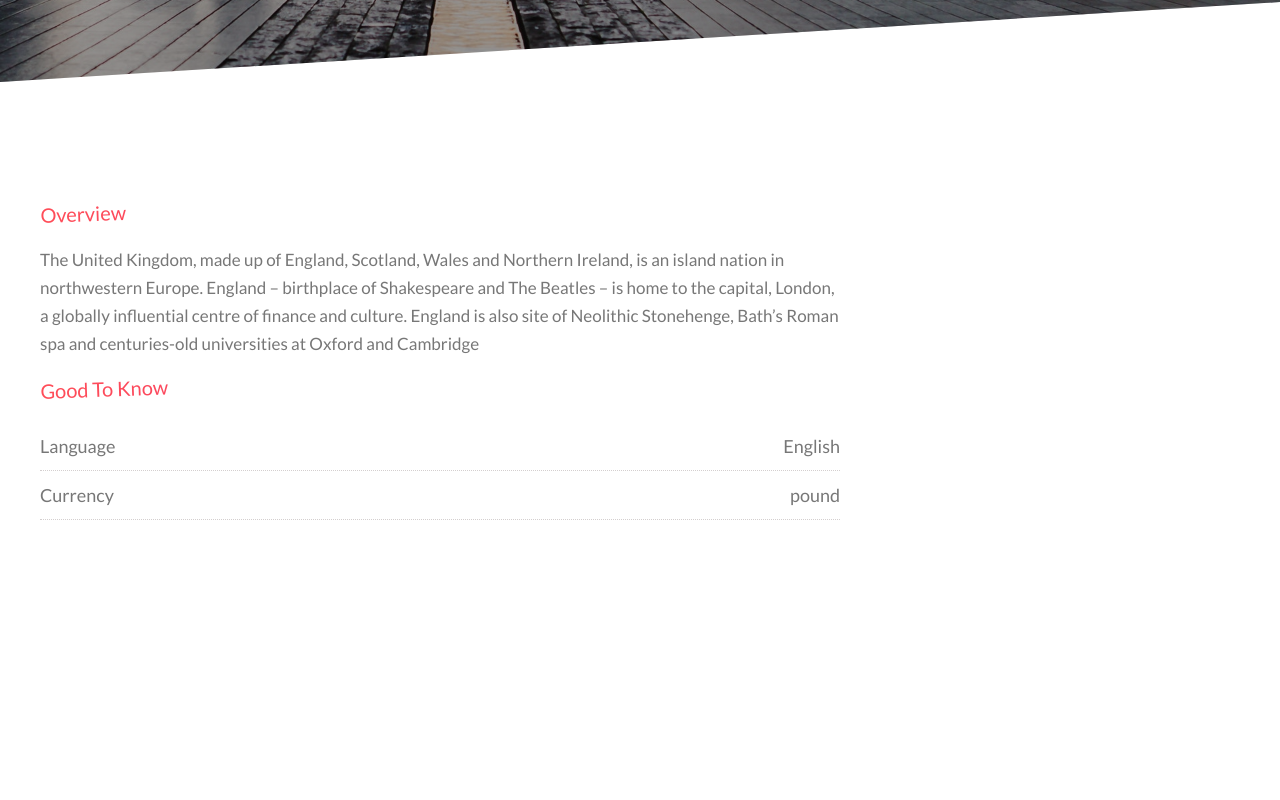
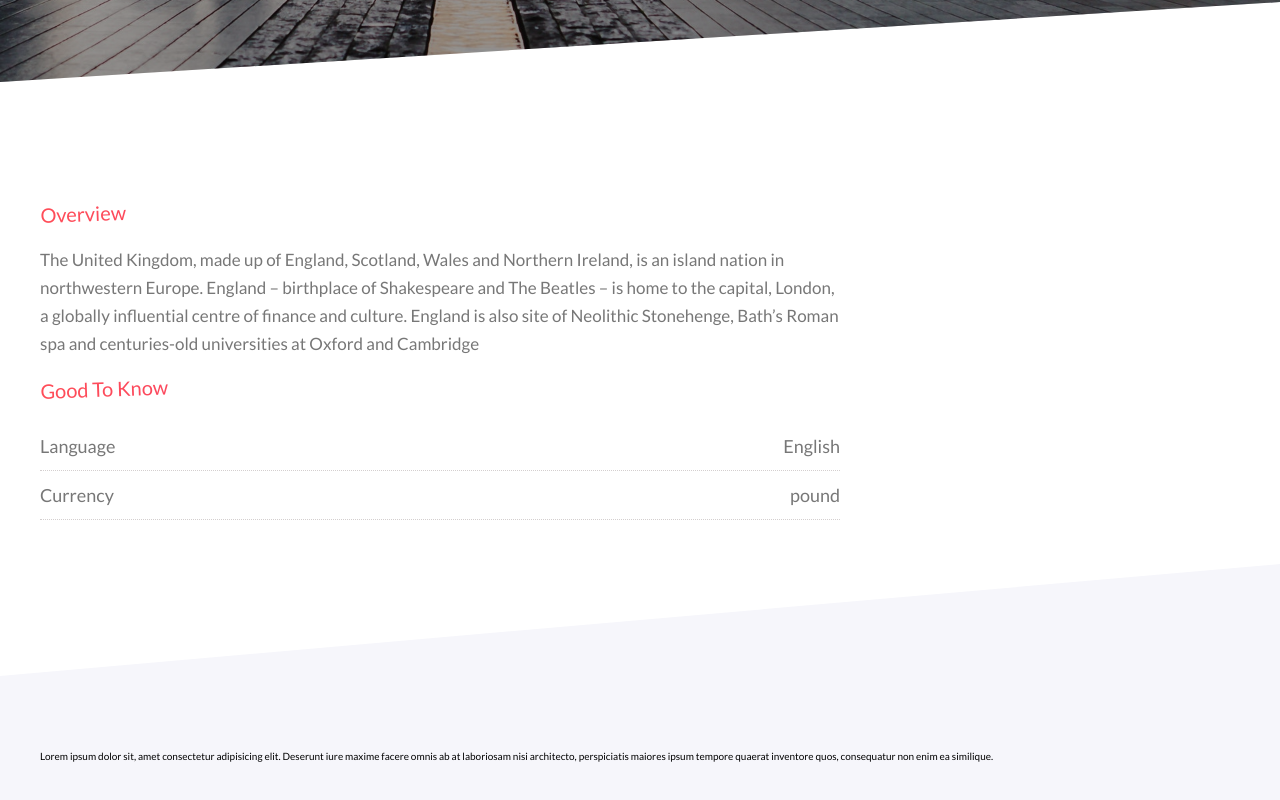
Before and after one commit to NamNguyenGit/NextLevelSolutionTrain, a React (Create React App) app in the folder Udemy_courses/travel-website/: page /details/1 in a window 1280 px wide. Shown: the part 718-1518 px from the top of the page. Before the commit the page ends 1338 px from the top, so only its background shows below. Built offline with nearby package versions, Linux system fonts and the light colour scheme.

Commit message:
create Skew background

```diff
--- /dev/null
+++ b/Udemy_courses/travel-website/src/components/Cities.js
@@ -0,0 +1,15 @@
+const Cities = () => {
+  return (
+    <div className="cities">
+      <div className="container">
+        <div className="cities__container">
+          Lorem ipsum dolor sit, amet consectetur adipisicing elit. Deserunt
+          iure maxime facere omnis ab at laboriosam nisi architecto,
+          perspiciatis maiores ipsum tempore quaerat inventore quos, consequatur
+          non enim ea similique.
+        </div>
+      </div>
+    </div>
+  );
+};
+export default Cities;
--- a/Udemy_courses/travel-website/src/main.scss
+++ b/Udemy_courses/travel-website/src/main.scss
@@ -8,3 +8,4 @@
 @use "scss/components/destinations";
 @use "scss/abstracts/buttons";
 @use "scss/components/destinationinfo";
+@use "scss/components/cities";
--- a/Udemy_courses/travel-website/src/pages/Details.js
+++ b/Udemy_courses/travel-website/src/pages/Details.js
@@ -5,6 +5,7 @@ import { DETAILS, CITIES } from "../context/types/DestinationsType";
 import Header from "../components/Header";
 import { Helmet } from "react-helmet-async";
 import DestinationInfo from "../components/DestinationInfo";
+import Cities from "../components/Cities";
 const Details = () => {
   const { destinationsData, dispatch } = useContext(DestinationsContext);
   console.log(destinationsData.details);
@@ -25,6 +26,7 @@ const Details = () => {
       </Helmet>
       <Header heading={details.name} image={details.bigImage}></Header>
       <DestinationInfo details={details} />
+      <Cities />
     </>
   );
 };
--- a/Udemy_courses/travel-website/src/scss/abstracts/_variables.scss
+++ b/Udemy_courses/travel-website/src/scss/abstracts/_variables.scss
@@ -7,3 +7,4 @@ $blackDark: #1c1d1f;
 $silverlight: #aaa;
 $silverDark: #777;
 $silverLight-50: #d4cfcf;
+$silverlight-40: #f6f6fb;
--- /dev/null
+++ b/Udemy_courses/travel-website/src/scss/components/_cities.scss
@@ -0,0 +1,10 @@
+@use "../abstracts" as *;
+.cities {
+    margin: 5rem 0;
+    background: $silverlight-40;
+    padding: 13rem 0;
+    transform: skewY(-5deg);
+    &__container {
+       transform: skewY(5deg);
+    }
+}
```
Also changed, not shown: Udemy_courses/travel-website/src/main.css.
